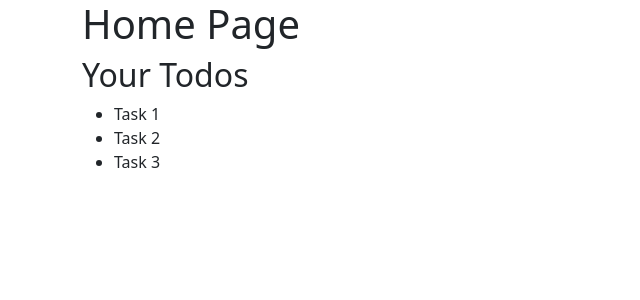
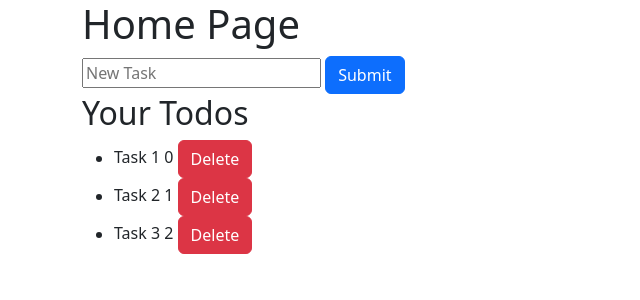
Before and after one commit to McCorsa/backend-basics-demo, a Flask app: page / in a window 1280 px wide. Shown: the top 300 px of the page, without its empty margins (0-640 px from the left). Run offline with Flask 3, Linux system fonts and the light colour scheme.

Commit message:
Added more functions to py app

```diff
--- a/py-flask-todo/app.py
+++ b/py-flask-todo/app.py
@@ -1,28 +1,31 @@
-from flask import Flask, redirect, render_template
+from flask import Flask, redirect, render_template, request
 
 app = Flask(__name__)
 
 logged_in = True;
+todos = ["Task 1", "Task 2", "Task 3"]
 
 @app.route("/")
 def index():
     if not logged_in:
         return redirect("login")
-    todos = ["Task 1", "Task 2", "Task 3"]
     return render_template("home.html", todos=todos)
 
 @app.route("/login")
 def login():
     return render_template("login.html")
 
-@app.route("/add/<todo>")
-def add_todo(todo):
-    return f'Creating new todo {todo}'
+@app.route("/add", methods=["POST"])
+def add_todo():
+    print(request.form["newtask"])
+    todos.append(request.form["newtask"])
+    return redirect("/")
 
 @app.route("/edit/<int:id>/<new_value>")
 def edit_todo(id, new_value):
     return f'Editing todo with id {id} to become new_value {new_value}'
 
-@app.route("/delete/<int:id>")
-def delete_todo(id):
-    return f'Deleting todo with id {id}'
+@app.route("/delete/<deltodo>")
+def delete_todo(deltodo):
+    todos.remove(deltodo)
+    return redirect("/")
--- a/py-flask-todo/templates/home.html
+++ b/py-flask-todo/templates/home.html
@@ -2,10 +2,14 @@
 
 {% block body %}
     <h1>Home Page</h1>
+    <form className="d-flex gap-3" method="post" action="/add">
+        <input type="text" placeholder="New Task" class="flex-fill" id="newtask" name="newtask"></input>
+        <button class="btn btn-primary">Submit</button>
+    </form>
     <h2>Your Todos</h2>
     <ul>
         {% for todo in todos %}
-            <li>{{todo}}</li>
+            <li>{{todo}} {{todos.index(todo)}} <a class="btn btn-danger" href="/delete/{{todo}}">Delete</a></li>
         {% endfor %}
     </ul>
 {% endblock %}
```
